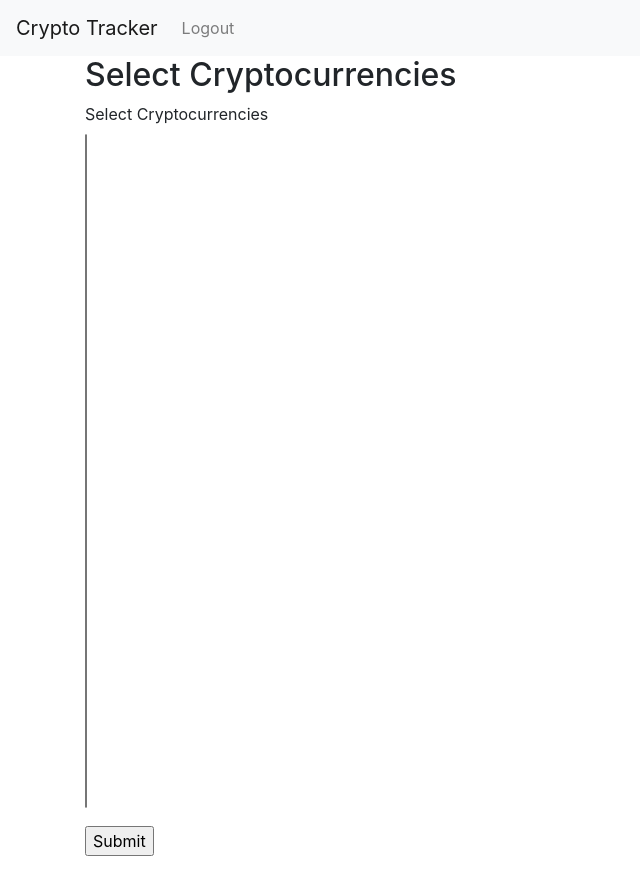
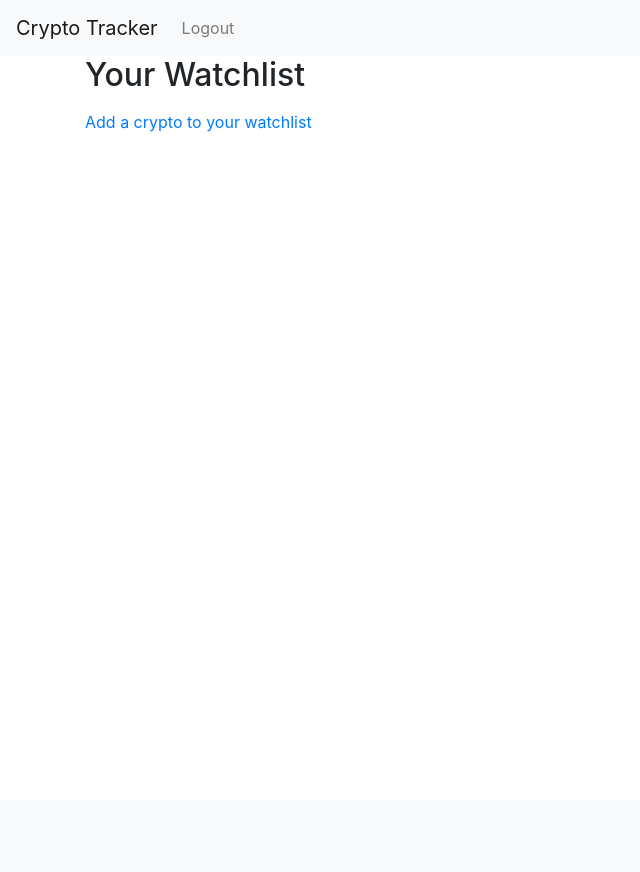
Before and after one commit to nithesh10/Crypto-Portfolio-Tracker, a Flask app: page / in a window 1280 px wide. Shown: the whole page, without its empty margins (0-640 px from the left). After the commit the page ends 132 px from the top, so only its background shows below. Run offline with Flask 3, Linux system fonts and the light colour scheme; a user stored in the database is signed in; some libraries are stand-ins or nearby versions.

Commit message:
watchlist model added

```diff
--- a/app.py
+++ b/app.py
@@ -1,13 +1,17 @@
 from flask import Flask, render_template, redirect, url_for, flash
 from flask_sqlalchemy import SQLAlchemy
 from flask_migrate import Migrate
-from flask_login import LoginManager, UserMixin, login_user, logout_user, login_required
+from flask_login import LoginManager, UserMixin, current_user, login_user, logout_user, login_required
 from flask_wtf import FlaskForm
+import requests
 from wtforms import StringField, PasswordField, SubmitField, SelectMultipleField
 from wtforms.validators import DataRequired, EqualTo, Email
 from werkzeug.security import generate_password_hash, check_password_hash
-import cryptocompare
 from flask_bootstrap import Bootstrap4
+from wtforms.validators import Regexp, ValidationError
+from wtforms import StringField, PasswordField, SubmitField, SelectField
+
+
 # Initialization
 app = Flask(__name__)
 Bootstrap4(app)
@@ -22,7 +26,9 @@
 login_manager.login_view = 'login'
 
 # fetch a list of cryptocurrencies
-cryptos = cryptocompare.get_coin_list(format=True)
+response = requests.get('https://api.bybit.com/v2/public/symbols', headers={'api_key': 'YourAPIKey'})
+cryptos = [(crypto['name'], crypto['name']) for crypto in response.json()['result']]
+
 
 # Models
 class User(UserMixin, db.Model):
@@ -31,12 +37,51 @@
     email = db.Column(db.String(120), index=True, unique=True)
     password_hash = db.Column(db.String(128))
     cryptos = db.relationship('Crypto', backref='user', lazy='dynamic')
+    watchlist = db.relationship('Watchlist', backref='user', lazy='dynamic')
 
     def set_password(self, password):
         self.password_hash = generate_password_hash(password)
 
     def check_password(self, password):
         return check_password_hash(self.password_hash, password)
+class Watchlist(db.Model):
+    id = db.Column(db.Integer, primary_key=True)
+    user_id = db.Column(db.Integer, db.ForeignKey('user.id'))
+    crypto_name = db.Column(db.String(64))
+class WatchlistForm(FlaskForm):
+    crypto = SelectField('Cryptocurrency', choices=cryptos)
+    crypto_name=crypto.name
+    submit = SubmitField('Submit')
+
+@app.route('/add_to_watchlist', methods=['GET', 'POST'])
+@login_required
+def add_to_watchlist():
+    form = WatchlistForm()
+    if form.validate_on_submit():
+        crypto = Watchlist(user_id=current_user.id, crypto_name=form.crypto.data)
+        db.session.add(crypto)
+        db.session.commit()
+        flash('Crypto added to watchlist!')
+        return redirect(url_for('dashboard'))
+    return render_template('add_to_watchlist.html', form=form)
+
+
+@app.route('/remove_from_watchlist/<crypto_name>', methods=['POST'])
+@login_required
+def remove_from_watchlist(crypto_name):
+    crypto = Watchlist.query.filter_by(user_id=current_user.id, crypto_name=crypto_name).first()
+    if crypto:
+        db.session.delete(crypto)
+        db.session.commit()
+    return redirect(url_for('index'))
+
+
+@app.route('/dashboard', methods=['GET', 'POST'])
+
+@login_required
+def dashboard():
+    watchlist = Watchlist.query.filter_by(user_id=current_user.id).all()
+    return render_template('dashboard.html', watchlist=watchlist)
 
 class Crypto(db.Model):
     id = db.Column(db.Integer, primary_key=True)
@@ -47,9 +92,19 @@
 class SignupForm(FlaskForm):
     username = StringField('Username', validators=[DataRequired()])
     email = StringField('Email', validators=[DataRequired(), Email()])
-    password = PasswordField('Password', validators=[DataRequired()])
-    password2 = PasswordField('Repeat Password', validators=[DataRequired(), EqualTo('password')])
+    password = PasswordField('Password', validators=[
+        DataRequired(),
+        EqualTo('password2', message='Passwords must match.'),
+        Regexp('^(?=.*[a-z])(?=.*[A-Z])(?=.*\d)(?=.*[@$!%*#?&])[A-Za-z\d@$!%*#?&]{8,}$',
+               message='Password should be at least 8 characters long, contain an uppercase and lowercase letter, a digit, and a special character.')
+    ])
+    password2 = PasswordField('Repeat Password', validators=[DataRequired()])
     submit = SubmitField('Register')
+
+    def validate_username(self, username):
+        user = User.query.filter_by(username=username.data).first()
+        if user is not None:
+            raise ValidationError('Please use a different username.')
 
 class LoginForm(FlaskForm):
     username = StringField('Username', validators=[DataRequired()])
@@ -84,7 +139,7 @@
             return redirect(url_for('signup'))
         user = User.query.filter_by(email=form.email.data).first()
         if user is not None:
-            flash('Registered User With this email exists.Please Login')
+            flash('Registered User With this email exists. Please Login')
             return redirect(url_for('login'))
         user = User(username=form.username.data, email=form.email.data)
         user.set_password(form.password.data)
@@ -106,10 +161,10 @@
     return render_template('login.html', form=form)
 
 @app.route('/logout')
-@login_required
 def logout():
     logout_user()
     return redirect(url_for('index'))
-
+with app.app_context():
+    db.create_all()
 if __name__ == '__main__':
     app.run(debug=True)
--- /dev/null
+++ b/templates/dashboard.html
@@ -0,0 +1,6 @@
+<h2>Watchlist</h2>
+<ul>
+{% for crypto in watchlist %}
+    <li>{{ crypto.crypto_name }}</li>
+{% endfor %}
+</ul>
--- a/templates/index.html
+++ b/templates/index.html
@@ -1,13 +1,17 @@
 {% extends "base.html" %}
 
 {% block content %}
-    <h2>Select Cryptocurrencies</h2>
-    <form method="POST">
-        {{ form.hidden_tag() }}
-        <p>
-            {{ form.cryptos.label }}<br>
-            {{ form.cryptos(size=32) }}
-        </p>
-        <p>{{ form.submit() }}</p>
-    </form>
+    <h2>Your Watchlist</h2>
+    <ul>
+    {% for crypto in watchlist %}
+        <li>
+            {{ crypto.crypto_name }}
+            <form method="POST" action="{{ url_for('remove_from_watchlist', crypto_name=crypto.crypto_name) }}">
+                <input type="submit" value="Remove">
+            </form>
+        </li>
+    {% endfor %}
+    </ul>
+
+    <a href="{{ url_for('add_to_watchlist') }}">Add a crypto to your watchlist</a>
 {% endblock %}
```
Also changed, not shown: templates/add_to_watchlist.html (added, +13 -0 lines), templates/login.html (+7 -0 lines), instance/crypto.db.
